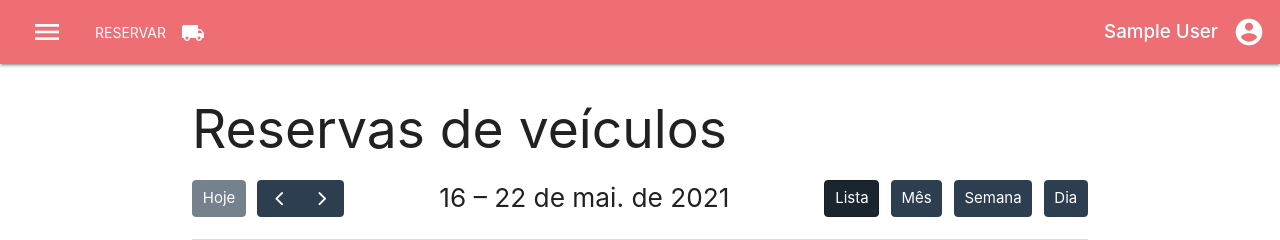
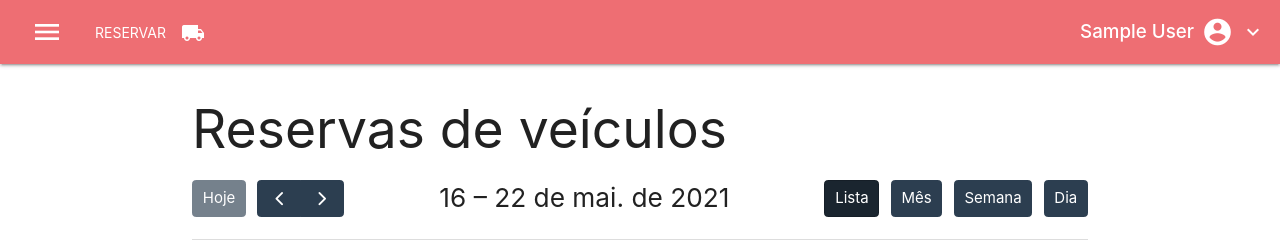
Before and after one commit to biielsantos/tcc-senai, a PHP site: page /veiculos.php in a window 1280 px wide. Shown: the top 240 px of the page. Run offline with PHP 8.4, Linux system fonts and the light colour scheme; the visitor is signed in with stand-in values (Sample User, id 1); data that the repository does not hold is empty; some libraries are stand-ins or nearby versions.

Commit message:
Adicao dropdown sair

```diff
--- a/Projeto/components/navbar.php
+++ b/Projeto/components/navbar.php
@@ -10,7 +10,10 @@
     </ul>
     <div class="usuario">
       <span class="nome"><?php echo $_SESSION['nome']; ?></span>
-      <i class="material-icons">account_circle</i>
+      <i class="material-icons account-circle">account_circle</i>
+      <a data-target="nav-dropdown" class="dropdown-trigger">
+        <i class="material-icons">keyboard_arrow_down</i>
+      </a>
     </div>
   </div>
 </nav>
@@ -37,8 +40,16 @@
   </div>
 </ul>
 
+<!-- Dropdown -->
+<ul id="nav-dropdown" class="dropdown-content">
+  <li>
+    <a href="/tcc/config/sair.php"><i class="material-icons left">logout</i>Sair</a>
+  </li>
+</ul>
+
 <script>
 $(document).ready(function(){
   $('.sidenav').sidenav();
+  $('.dropdown-trigger').dropdown();
 });
 </script>
--- a/Projeto/styles/navbar.css
+++ b/Projeto/styles/navbar.css
@@ -30,11 +30,30 @@ nav .nav-wrapper .usuario {
 nav .nav-wrapper .usuario .nome {
   font-size: 1.25rem;
   font-weight: 500;
-  margin-right: 1rem;
+  margin-right: 0.5rem;
 }
 
-nav .nav-wrapper .usuario i {
+nav .nav-wrapper .usuario i.account-circle {
 	font-size: 32px;
+  margin-right: 0.5rem;
+}
+
+#nav-dropdown {
+  display: flex;
+  align-items: center;
+  z-index: 0;
+}
+
+#nav-dropdown li>* {
+  display: flex;
+  align-items: center;
+}
+#nav-dropdown {
+  width: auto !important;
+}
+/* optional */
+#nav-dropdown a> i {
+  margin-right: 16px;
 }
 
 .sidenav {
```
